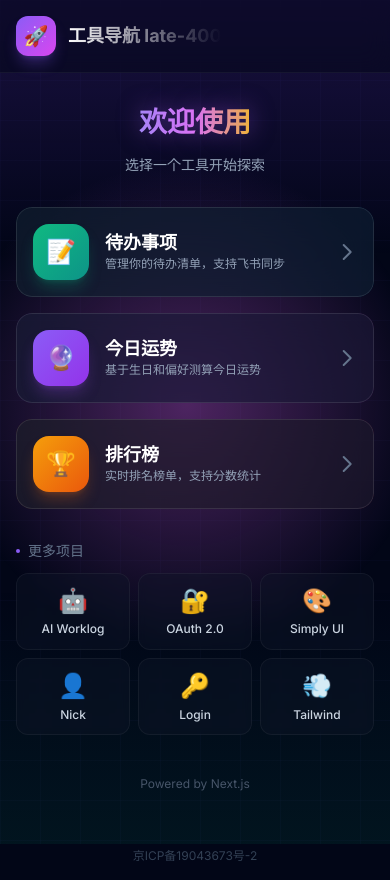
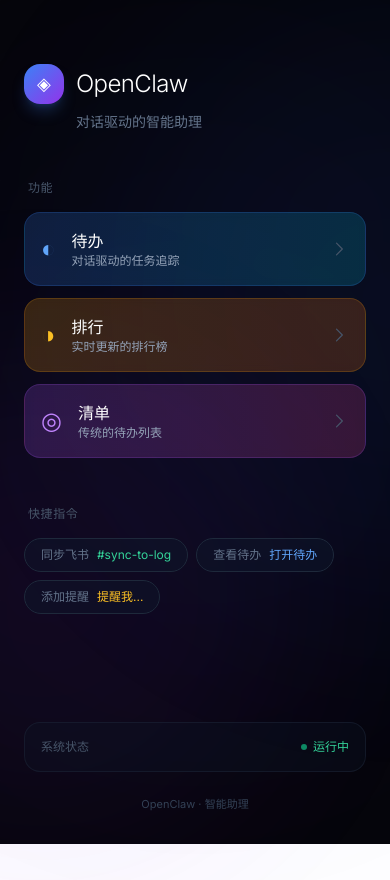
Before and after one commit to coolCicada/nextjs-lession, a Next.js app: page / in a window 390 px wide. After the commit the page ends 844 px from the top, so only its background shows below. Built offline with nearby package versions, Linux system fonts and the light colour scheme; a web font is replaced by a local one.

Commit message:
feat: redesigned homepage with mobile-first, stunning UI

```diff
--- a/app/page.tsx
+++ b/app/page.tsx
@@ -1,302 +1,175 @@
-'use client';
+"use client";
 
-import { useRouter } from 'next/navigation';
-import { motion, useMotionValue, useTransform, AnimatePresence } from 'framer-motion';
-import { useState, useEffect } from 'react';
+import { motion } from "framer-motion";
+import Link from "next/link";
 
-const cards = [
+const features = [
   {
-    id: 'todos',
-    title: '待办事项',
-    description: '管理你的待办清单，支持飞书同步',
-    emoji: '📝',
-    href: '/todos',
-    gradient: 'from-emerald-400 via-teal-500 to-cyan-500',
-    shadow: 'shadow-emerald-500/25',
-    iconBg: 'from-emerald-500 to-teal-600',
+    href: "/worklog",
+    title: "待办",
+    desc: "对话驱动的任务追踪",
+    icon: "◐",
+    color: "from-blue-500/20 to-cyan-500/20",
+    border: "border-blue-500/20",
+    text: "text-blue-400",
   },
   {
-    id: 'fortune',
-    title: '今日运势',
-    description: '基于生日和偏好测算今日运势',
-    emoji: '🔮',
-    href: '/fortune',
-    gradient: 'from-violet-400 via-purple-500 to-fuchsia-500',
-    shadow: 'shadow-purple-500/25',
-    iconBg: 'from-violet-500 to-purple-600',
+    href: "/ranking",
+    title: "排行",
+    desc: "实时更新的排行榜",
+    icon: "◑",
+    color: "from-amber-500/20 to-orange-500/20",
+    border: "border-amber-500/20",
+    text: "text-amber-400",
   },
   {
-    id: 'ranking',
-    title: '排行榜',
-    description: '实时排名榜单，支持分数统计',
-    emoji: '🏆',
-    href: '/ranking',
-    gradient: 'from-amber-400 via-orange-500 to-red-500',
-    shadow: 'shadow-orange-500/25',
-    iconBg: 'from-amber-500 to-orange-600',
+    href: "/todos",
+    title: "清单",
+    desc: "传统的待办列表",
+    icon: "◎",
+    color: "from-purple-500/20 to-pink-500/20",
+    border: "border-purple-500/20",
+    text: "text-purple-400",
   },
 ];
 
-const otherProjects = [
-  { id: 'worklog', title: 'AI Worklog', desc: '任务执行过程', emoji: '🤖', href: '/worklog' },
-  { id: 'oauth', title: 'OAuth 2.0', desc: '授权学习', emoji: '🔐', href: '/oauth' },
-  { id: 'ui', title: 'Simply UI', desc: '组件文档', emoji: '🎨', href: '/ui-library-doc' },
-  { id: 'nick', title: 'Nick', desc: '个人主页', emoji: '👤', href: '/nick' },
-  { id: 'login', title: 'Login', desc: '登录页面', emoji: '🔑', href: '/login' },
-  { id: 'tailwind', title: 'Tailwind', desc: '样式学习', emoji: '💨', href: '/tailwindcss' },
+const quickActions = [
+  { label: "同步飞书", cmd: "#sync-to-log", color: "text-emerald-400" },
+  { label: "查看待办", cmd: "打开待办", color: "text-blue-400" },
+  { label: "添加提醒", cmd: "提醒我...", color: "text-amber-400" },
 ];
 
-// 浮动的背景形状组件
-function FloatingShape({ delay }: { delay: number }) {
+export default function HomePage() {
   return (
-    <motion.div
-      initial={{ opacity: 0, scale: 0 }}
-      animate={{
-        opacity: [0.3, 0.6, 0.3],
-        scale: [1, 1.2, 1],
-        x: [0, 20, 0],
-        y: [0, -20, 0],
-      }}
-      transition={{
-        duration: 6,
-        delay,
-        repeat: Infinity,
-        ease: "easeInOut",
-      }}
-      className="absolute w-20 h-20 rounded-full blur-3xl"
-      style={{
-        background: `linear-gradient(${Math.random() * 360}deg, rgba(139, 92, 246, 0.3), rgba(236, 72, 153, 0.3))`,
-      }}
-    />
-  );
-}
-
-const Page = () => {
-  const router = useRouter();
-  const [mounted, setMounted] = useState(false);
-
-  useEffect(() => {
-    setMounted(true);
-  }, []);
-
-  // 卡片动画变体
-  const cardVariants = {
-    hidden: { opacity: 0, y: 20 },
-    visible: {
-      opacity: 1,
-      y: 0,
-      transition: {
-        duration: 0.5,
-      },
-    },
-  };
-
-  if (!mounted) return <div className="min-h-screen bg-slate-950" />;
-
-  return (
-    <div className="min-h-screen bg-slate-950 text-white overflow-hidden relative">
+    <div className="min-h-screen bg-[#050508] text-slate-300 overflow-hidden">
       {/* 动态背景 */}
-      <div className="fixed inset-0 overflow-hidden pointer-events-none">
-        {/* 渐变网格背景 */}
-        <div
-          className="absolute inset-0 opacity-30"
-          style={{
-            backgroundImage: `
-              linear-gradient(rgba(99, 102, 241, 0.1) 1px, transparent 1px),
-              linear-gradient(90deg, rgba(99, 102, 241, 0.1) 1px, transparent 1px)
-            `,
-            backgroundSize: '40px 40px',
-          }}
-        />
-
-        {/* 浮动光球 */}
-        <motion.div
-          animate={{
-            background: [
-              'radial-gradient(circle at 20% 20%, rgba(139, 92, 246, 0.4), transparent 50%)',
-              'radial-gradient(circle at 80% 80%, rgba(236, 72, 153, 0.4), transparent 50%)',
-              'radial-gradient(circle at 20% 20%, rgba(139, 92, 246, 0.4), transparent 50%)',
-            ],
-          }}
-          transition={{ duration: 8, repeat: Infinity }}
-          className="absolute inset-0"
-        />
-
-        {/* 顶部渐变光 */}
-        <div className="absolute top-0 left-0 right-0 h-64 bg-gradient-to-b from-violet-600/20 to-transparent" />
-
-        {/* 底部渐变光 */}
-        <div className="absolute bottom-0 left-0 right-0 h-64 bg-gradient-to-t from-emerald-600/10 to-transparent" />
+      <div className="fixed inset-0 pointer-events-none">
+        <div className="absolute top-0 left-1/4 w-[600px] h-[600px] bg-blue-600/10 rounded-full blur-[120px] animate-pulse" />
+        <div className="absolute bottom-0 right-1/4 w-[500px] h-[500px] bg-purple-600/10 rounded-full blur-[100px] animate-pulse" style={{ animationDelay: '1s' }} />
+        <div className="absolute top-1/2 left-1/2 -translate-x-1/2 -translate-y-1/2 w-[800px] h-[800px] bg-indigo-600/5 rounded-full blur-[150px]" />
       </div>
 
-      {/* Header */}
-      <header className="relative z-10 backdrop-blur-md bg-slate-950/50 border-b border-white/5">
-        <div className="px-4 py-4">
-          <motion.div
-            initial={{ opacity: 0, x: -20 }}
-            animate={{ opacity: 1, x: 0 }}
-            className="flex items-center gap-3"
-          >
-            <div className="w-10 h-10 rounded-xl bg-gradient-to-br from-violet-500 to-fuchsia-500 flex items-center justify-center shadow-lg shadow-violet-500/30">
-              <span className="text-xl">🚀</span>
+      {/* 网格纹理 */}
+      <div
+        className="fixed inset-0 pointer-events-none opacity-[0.02]"
+        style={{
+          backgroundImage: `linear-gradient(rgba(255,255,255,0.1) 1px, transparent 1px), linear-gradient(90deg, rgba(255,255,255,0.1) 1px, transparent 1px)`,
+          backgroundSize: '60px 60px'
+        }}
+      />
+
+      {/* 内容容器 */}
+      <div className="relative z-10 max-w-md mx-auto px-6 min-h-screen flex flex-col">
+
+        {/* Header */}
+        <motion.header
+          initial={{ opacity: 0, y: -20 }}
+          animate={{ opacity: 1, y: 0 }}
+          transition={{ duration: 0.8 }}
+          className="pt-16 pb-12"
+        >
+          <div className="flex items-center gap-3 mb-2">
+            <div className="w-10 h-10 rounded-2xl bg-gradient-to-br from-blue-500 to-purple-600 flex items-center justify-center text-white text-lg shadow-lg shadow-blue-500/25">
+              ◈
             </div>
-            <div>
-              <h1 className="text-lg font-bold bg-gradient-to-r from-white to-s bg-clip-text text-transparent">
-                工具导航
-             late-400 </h1>
-            </div>
-          </motion.div>
-        </div>
-      </header>
+            <h1 className="text-2xl font-light tracking-tight text-white">
+              OpenClaw
+            </h1>
+          </div>
+          <p className="text-sm text-slate-500 pl-[52px]">
+            对话驱动的智能助理
+          </p>
+        </motion.header>
 
-      {/* Main Content */}
-      <main className="relative z-10 px-4 py-6">
-        {/* 欢迎区域 */}
-        <motion.div
+        {/* 主功能卡片 */}
+        <motion.section
           initial={{ opacity: 0, y: 20 }}
           animate={{ opacity: 1, y: 0 }}
-          transition={{ duration: 0.6 }}
-          className="mb-8 text-center"
+          transition={{ duration: 0.8, delay: 0.2 }}
+          className="space-y-3 mb-12"
         >
-          <motion.div
-            animate={{
-              textShadow: [
-                '0 0 20px rgba(139, 92, 246, 0.5)',
-                '0 0 40px rgba(236, 72, 153, 0.5)',
-                '0 0 20px rgba(139, 92, 246, 0.5)',
-              ],
-            }}
-            transition={{ duration: 3, repeat: Infinity }}
-            className="text-3xl font-black mb-2"
-          >
-            <span className="bg-gradient-to-r from-violet-400 via-fuchsia-400 to-amber-400 bg-clip-text text-transparent">
-              欢迎使用
-            </span>
-          </motion.div>
-          <p className="text-slate-400 text-sm">
-            选择一个工具开始探索
+          <p className="text-xs text-slate-600 uppercase tracking-wider mb-4 px-1">
+            功能
           </p>
-        </motion.div>
 
-        {/* 主入口卡片 - 毛玻璃效果 */}
-        <div className="space-y-4 mb-8">
-          {cards.map((card, index) => (
+          {features.map((feature, i) => (
             <motion.div
-              key={card.id}
-              initial={{ opacity: 0, y: 20 }}
-              animate={{ opacity: 1, y: 0 }}
-              transition={{ delay: index * 0.1, duration: 0.5 }}
-              onClick={() => router.push(card.href)}
-              className="group relative overflow-hidden rounded-2xl cursor-pointer active:scale-[0.98] transition-transform"
+              key={feature.href}
+              initial={{ opacity: 0, x: -20 }}
+              animate={{ opacity: 1, x: 0 }}
+              transition={{ duration: 0.5, delay: 0.3 + i * 0.1 }}
             >
-              {/* 背景渐变 */}
-              <div className={`absolute inset-0 bg-gradient-to-r ${card.gradient} opacity-10 group-hover:opacity-20 transition-opacity`} />
-
-              {/* 毛玻璃层 */}
-              <div className="relative backdrop-blur-xl bg-slate-900/60 border border-white/10 rounded-2xl p-4 group-hover:border-white/20 transition-colors">
-                {/* 闪光效果 */}
-                <div className="absolute inset-0 overflow-hidden rounded-2xl">
-                  <motion.div
-                    initial={{ x: '-100%' }}
-                    whileHover={{ x: '100%' }}
-                    transition={{ duration: 0.6 }}
-                    className="absolute inset-0 bg-gradient-to-r from-transparent via-white/10 to-transparent skew-x-12"
-                  />
+              <Link
+                href={feature.href}
+                className={`group flex items-center gap-4 p-4 rounded-2xl bg-gradient-to-r ${feature.color} border ${feature.border} backdrop-blur-sm transition-all active:scale-95`}
+              >
+                <span className={`text-2xl ${feature.text}`}>{feature.icon}</span>
+                <div className="flex-1">
+                  <h3 className="text-white font-medium">{feature.title}</h3>
+                  <p className="text-xs text-slate-400">{feature.desc}</p>
                 </div>
-
-                {/* 内容 */}
-                <div className="relative flex items-center gap-4">
-                  {/* 图标 */}
-                  <motion.div
-                    whileHover={{ scale: 1.1, rotate: 5 }}
-                    className={`w-14 h-14 rounded-2xl bg-gradient-to-br ${card.iconBg} flex items-center justify-center text-2xl shadow-lg ${card.shadow}`}
-                  >
-                    {card.emoji}
-                  </motion.div>
-
-                  {/* 文字 */}
-                  <div className="flex-1 min-w-0">
-                    <h3 className="text-lg font-bold text-white mb-0.5 group-hover:text-transparent group-hover:bg-gradient-to-r group-hover:bg-clip-text group-hover:from-white group-hover:to-slate-300 transition-all">
-                      {card.title}
-                    </h3>
-                    <p className="text-xs text-slate-400 group-hover:text-slate-300 transition-colors">
-                      {card.description}
-                    </p>
-                  </div>
-
-                  {/* 箭头 */}
-                  <motion.div
-                    animate={{ x: [0, 5, 0] }}
-                    transition={{ duration: 2, repeat: Infinity }}
-                    className="text-slate-500 group-hover:text-white transition-colors"
-                  >
-                    <svg className="w-6 h-6" fill="none" stroke="currentColor" viewBox="0 0 24 24">
-                      <path strokeLinecap="round" strokeLinejoin="round" strokeWidth={2} d="M9 5l7 7-7 7" />
-                    </svg>
-                  </motion.div>
-                </div>
-              </div>
+                <svg
+                  className="w-5 h-5 text-slate-600 group-hover:text-slate-400 transition-colors"
+                  fill="none"
+                  stroke="currentColor"
+                  viewBox="0 0 24 24"
+                >
+                  <path strokeLinecap="round" strokeLinejoin="round" strokeWidth={1.5} d="M9 5l7 7-7 7" />
+                </svg>
+              </Link>
             </motion.div>
           ))}
-        </div>
+        </motion.section>
 
-        {/* 其他项目 - 玻璃态卡片 */}
-        <motion.div
+        {/* 快捷指令 */}
+        <motion.section
           initial={{ opacity: 0, y: 20 }}
           animate={{ opacity: 1, y: 0 }}
-          transition={{ delay: 0.4 }}
+          transition={{ duration: 0.8, delay: 0.6 }}
+          className="mb-12"
         >
-          <h3 className="text-sm font-medium text-slate-500 mb-3 flex items-center gap-2">
-            <span className="w-1 h-1 rounded-full bg-violet-500" />
-            更多项目
-          </h3>
+          <p className="text-xs text-slate-600 uppercase tracking-wider mb-4 px-1">
+            快捷指令
+          </p>
 
-          <div className="grid grid-cols-3 gap-2">
-            {otherProjects.map((project, index) => (
+          <div className="flex flex-wrap gap-2">
+            {quickActions.map((action, i) => (
               <motion.div
-                key={project.id}
+                key={action.label}
                 initial={{ opacity: 0, scale: 0.9 }}
                 animate={{ opacity: 1, scale: 1 }}
-                transition={{ delay: 0.5 + index * 0.05 }}
-                onClick={() => router.push(project.href)}
-                className="group bg-slate-900/40 backdrop-blur-sm border border-white/5 rounded-xl p-3 cursor-pointer active:scale-95 transition-all hover:bg-slate-800/50 hover:border-white/10"
+                transition={{ duration: 0.3, delay: 0.7 + i * 0.05 }}
+                className="px-4 py-2 rounded-full bg-slate-900/50 border border-slate-800 text-xs"
               >
-                <div className="flex flex-col items-center text-center gap-1.5">
-                  <span className="text-2xl group-hover:scale-110 transition-transform">
-                    {project.emoji}
-                  </span>
-                  <span className="text-xs font-medium text-slate-300 group-hover:text-white truncate w-full">
-                    {project.title}
-                  </span>
-                </div>
+                <span className="text-slate-500">{action.label}</span>
+                <span className={`ml-2 ${action.color}`}>{action.cmd}</span>
               </motion.div>
             ))}
           </div>
-        </motion.div>
+        </motion.section>
 
-        {/* 底部装饰 */}
-        <motion.div
-          initial={{ opacity: 0 }}
-          animate={{ opacity: 1 }}
-          transition={{ delay: 0.8 }}
-          className="mt-10 text-center"
+        {/* 状态概览 */}
+        <motion.section
+          initial={{ opacity: 0, y: 20 }}
+          animate={{ opacity: 1, y: 0 }}
+          transition={{ duration: 0.8, delay: 0.8 }}
+          className="mt-auto pb-8"
         >
-          <p className="text-xs text-slate-600">
-            Powered by Next.js
+          <div className="p-4 rounded-2xl bg-slate-900/30 border border-slate-800/50">
+            <div className="flex items-center justify-between text-xs">
+              <span className="text-slate-600">系统状态</span>
+              <span className="flex items-center gap-1.5">
+                <span className="w-1.5 h-1.5 rounded-full bg-emerald-500 animate-pulse" />
+                <span className="text-emerald-400">运行中</span>
+              </span>
+            </div>
+          </div>
+
+          <p className="text-center text-[11px] text-slate-700 mt-6">
+            OpenClaw · 智能助理
           </p>
-        </motion.div>
-      </main>
-
-      {/* Footer */}
-      <footer className="relative z-10 py-4 mt-4">
-        <div className="text-center text-xs text-slate-700">
-          <a href="https://beian.miit.gov.cn/" className="hover:text-slate-500 transition-colors">
-            京ICP备19043673号-2
-          </a>
-        </div>
-      </footer>
+        </motion.section>
+      </div>
     </div>
   );
-};
-
-export default Page;
+}
```
